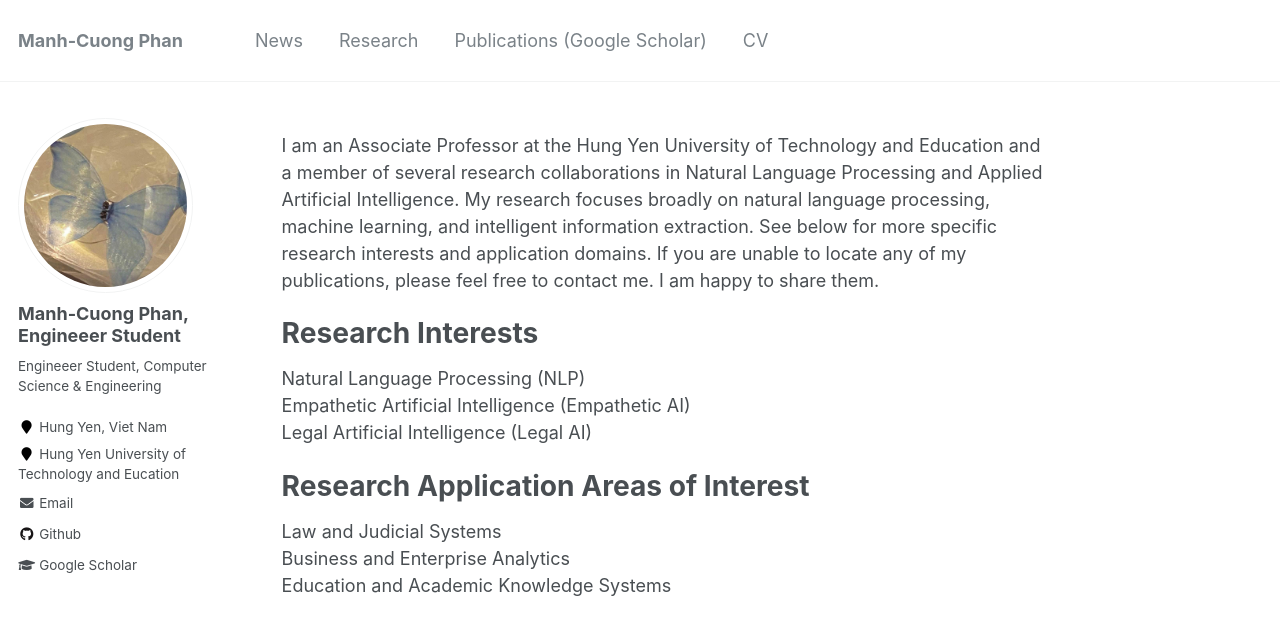
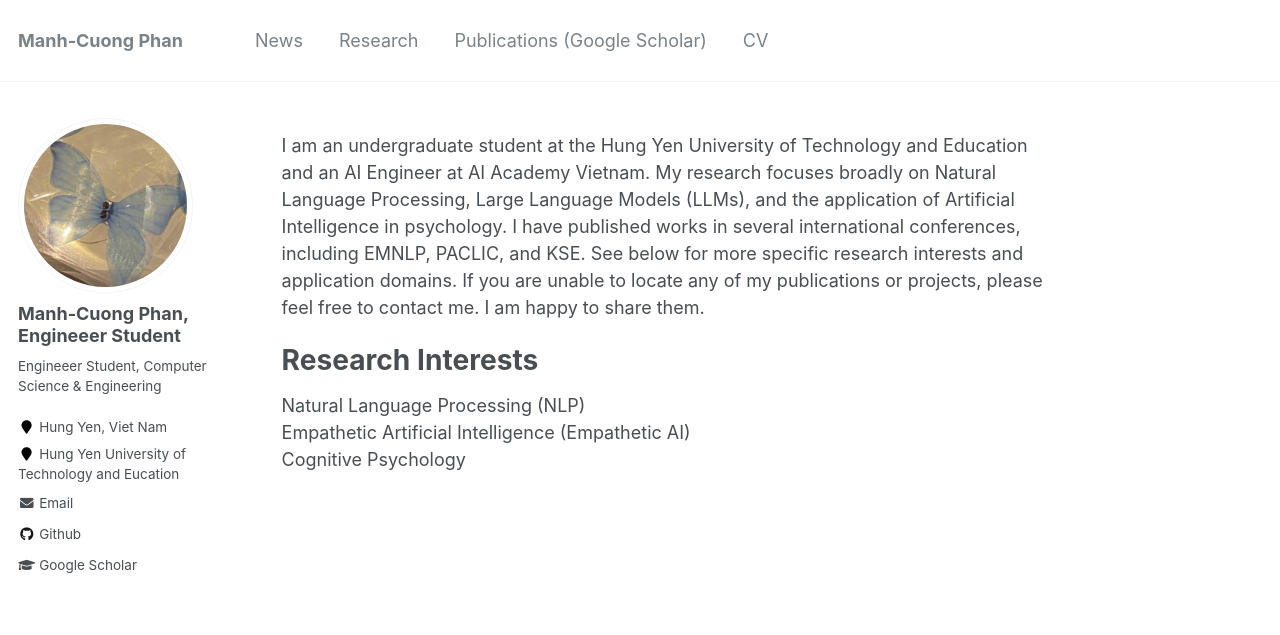
Before and after one commit to cuongpm-cs/cuongpm-homepage, a Jekyll site: the page built from _pages/about.md, in a window 1280 px wide. Shown: the top 635 px of the page. Built offline with Jekyll 4.4.1, drawn with Linux system fonts in a browser that asks for light colours.

Commit message:
update about

```diff
--- a/_pages/about.md
+++ b/_pages/about.md
@@ -8,16 +8,10 @@ redirect_from:
   - /about.html
 ---
 
-I am an Associate Professor at the Hung Yen University of Technology and Education and a member of several research collaborations in Natural Language Processing and Applied Artificial Intelligence. My research focuses broadly on natural language processing, machine learning, and intelligent information extraction. See below for more specific research interests and application domains. If you are unable to locate any of my publications, please feel free to contact me. I am happy to share them.
+I am an undergraduate student at the Hung Yen University of Technology and Education and an AI Engineer at AI Academy Vietnam. My research focuses broadly on Natural Language Processing, Large Language Models (LLMs), and the application of Artificial Intelligence in psychology. I have published works in several international conferences, including EMNLP, PACLIC, and KSE. See below for more specific research interests and application domains. If you are unable to locate any of my publications or projects, please feel free to contact me. I am happy to share them.
 
 Research Interests
 ====
 Natural Language Processing (NLP)
 Empathetic Artificial Intelligence (Empathetic AI)
-Legal Artificial Intelligence (Legal AI)
-
-Research Application Areas of Interest
-====
-Law and Judicial Systems
-Business and Enterprise Analytics
-Education and Academic Knowledge Systems
+Cognitive Psychology
```
